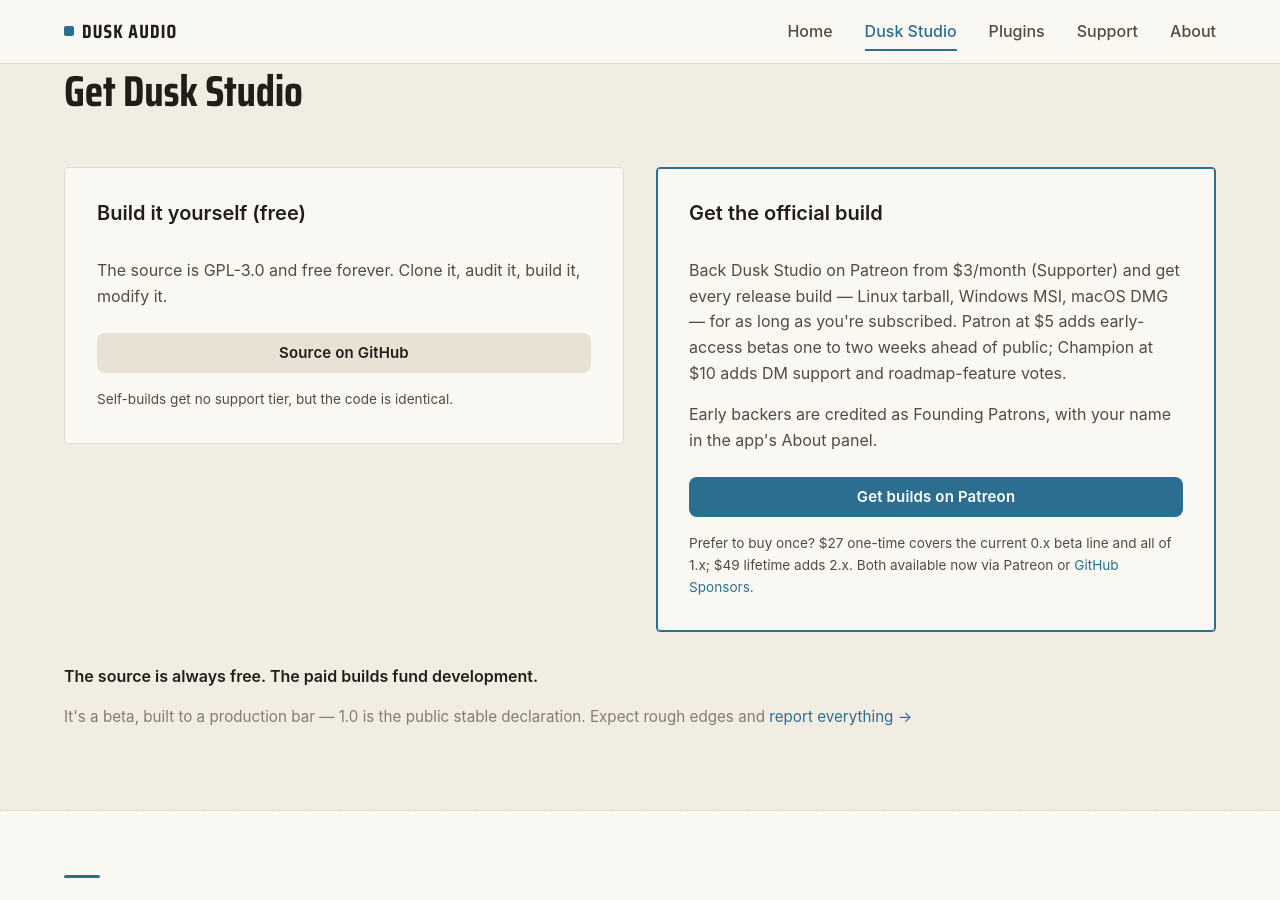
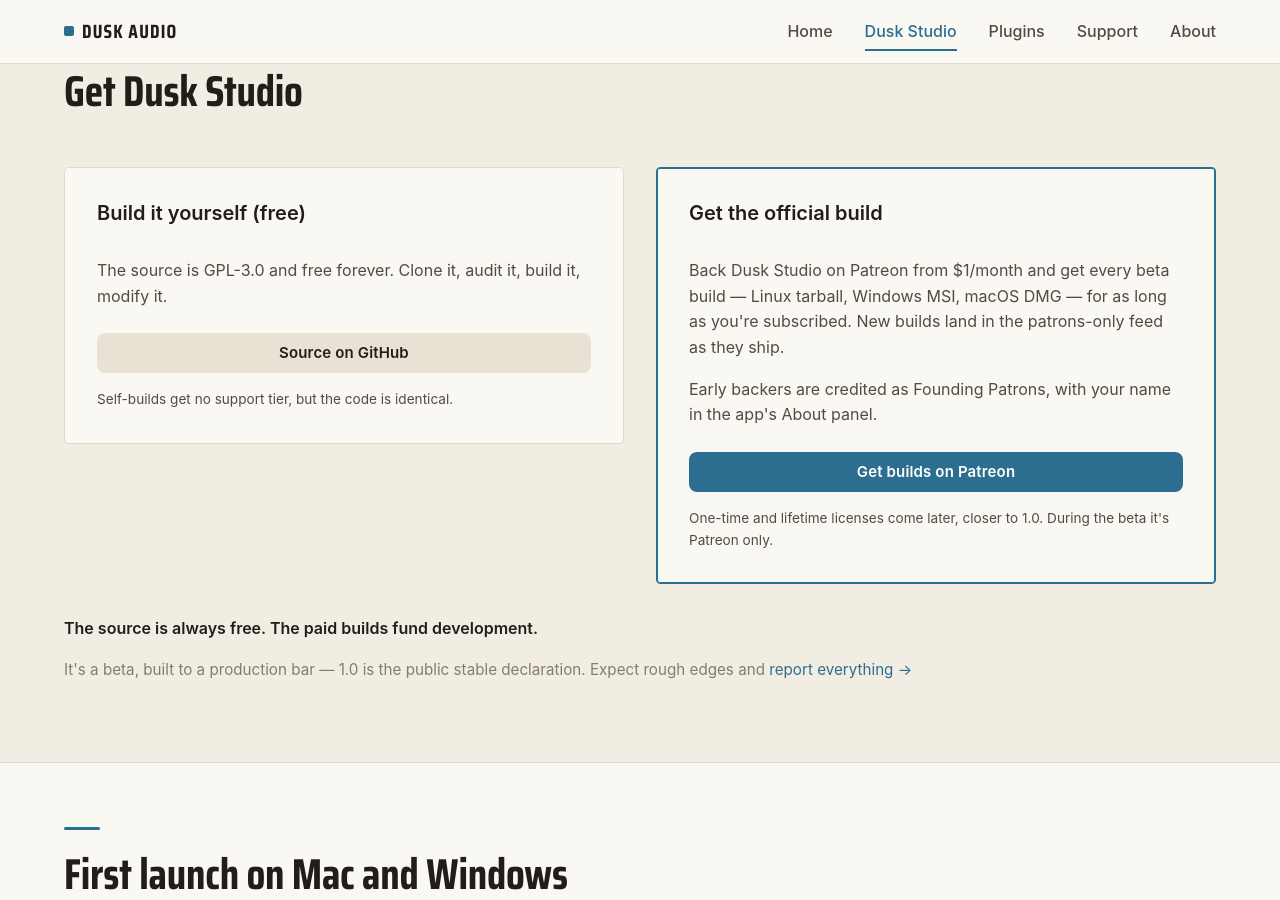
Before and after one commit to dusk-audio/dusk-audio.github.io, a Jekyll site: the page built from dusk-studio.md, in a window 1280 px wide and 900 px high, scrolled down 3064 px. Built offline with Jekyll 4.4.1, drawn with Linux system fonts in a browser that asks for light colours.

Commit message:
Correct Dusk Studio pricing: beta builds are $1+ on Patreon
The tier table in the app README is a future plan, not the live
model. One-time and lifetime licenses don't exist yet; remove them
from the page, the home card, and the support page until closer
to 1.0.

```diff
--- a/dusk-studio.md
+++ b/dusk-studio.md
@@ -82,10 +82,10 @@
 
       <div class="path-card path-card--primary">
         <h3>Get the official build</h3>
-        <p>Back Dusk Studio on Patreon from $3/month (Supporter) and get every release build — Linux tarball, Windows MSI, macOS DMG — for as long as you're subscribed. Patron at $5 adds early-access betas one to two weeks ahead of public; Champion at $10 adds DM support and roadmap-feature votes.</p>
+        <p>Back Dusk Studio on Patreon from $1/month and get every beta build — Linux tarball, Windows MSI, macOS DMG — for as long as you're subscribed. New builds land in the patrons-only feed as they ship.</p>
         <p>Early backers are credited as Founding Patrons, with your name in the app's About panel.</p>
         <a href="{{ site.patreon_membership_url }}" class="btn btn-primary btn-full">Get builds on Patreon</a>
-        <p class="path-fineprint">Prefer to buy once? $27 one-time covers the current 0.x beta line and all of 1.x; $49 lifetime adds 2.x. Both available now via Patreon or <a href="https://github.com/sponsors/marc-korte" target="_blank" rel="noopener noreferrer">GitHub Sponsors</a>.</p>
+        <p class="path-fineprint">One-time and lifetime licenses come later, closer to 1.0. During the beta it's Patreon only.</p>
       </div>
     </div>
 
```
Also changed, not shown: index.md (+1 -1 lines), support.md (+1 -1 lines).
